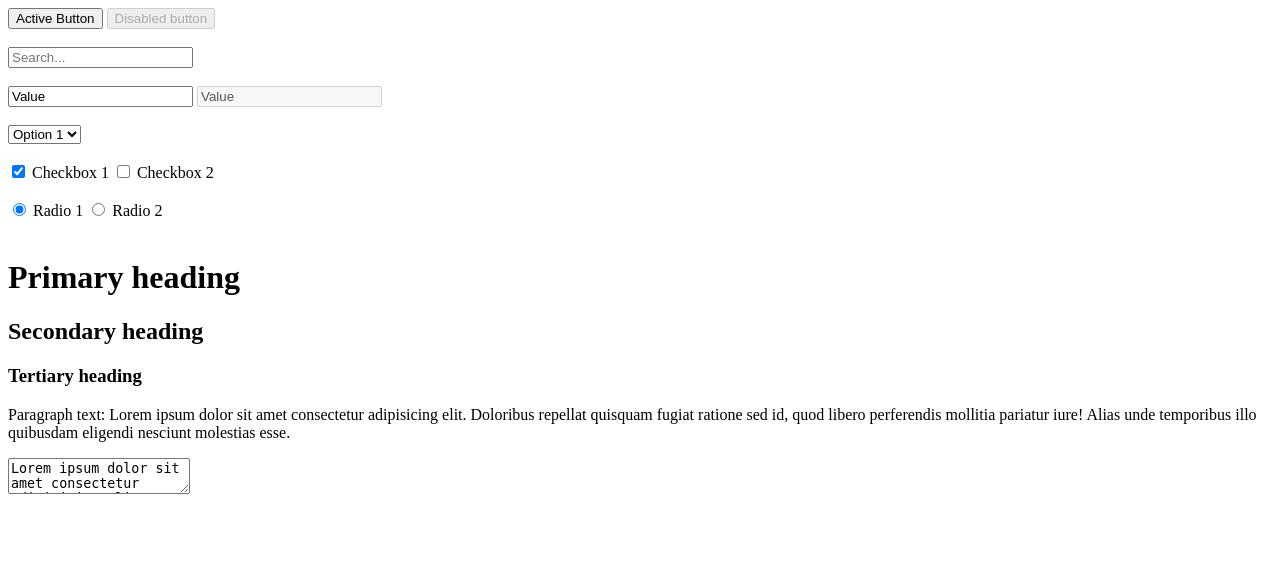
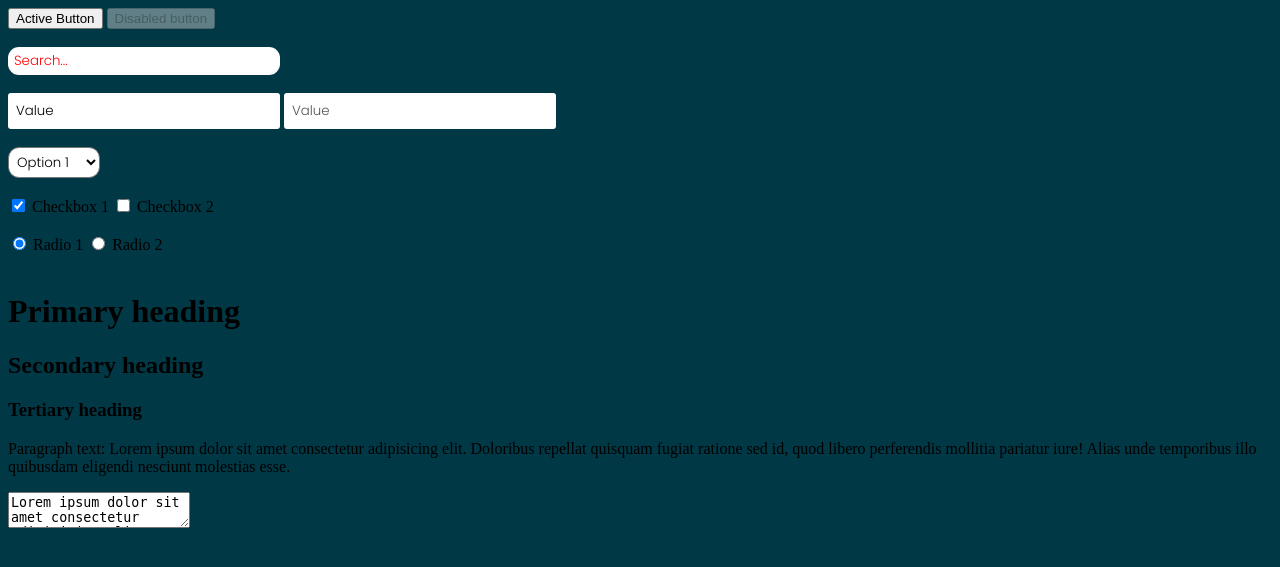
Before and after one commit to Seniru/boat-safari-trip-management, a PHP site: page /components.html in a window 1280 px wide. Shown: the top 567 px of the page. Run offline with PHP 8.4, Linux system fonts and the light colour scheme.

Commit message:
Design components
- Input (text, number)
- Search
- Dropdowns (pending)

```diff
--- a/styles/components.css
+++ b/styles/components.css
@@ -1,6 +1,6 @@
 /* document style */
 body {
-
+	background-color: #013845;
 }
 
 /* header style */
@@ -54,14 +54,47 @@ button:active {
 }
 
 /* input (text, number) style */
-input[type=text][type=number] {
+input[type=text], input[type=number] {
+	background-color: #FFFFFF;
+	border-radius: 3px;
+	padding: 8px;
+	border: 0;
+	outline: none;
+	border-bottom: 2px solid invisible;
+	font-family: "Poppins", sans-serif;
+  	font-weight: 300;
+  	font-style: normal
+}
 
+
+input[type=text]:focus, input[type=number]:focus {
+	border-bottom: 2px solid #FDF526;
 }
 
 /* search style */
 input[type=search] {
+	background-color: white;
+	outline: none;
+	border: none;
+	border-radius: 11px;
+	font-family: "Poppins", sans-serif;
+  	font-weight: 300;
+  	font-style: normal;
+	padding: 4px 10px 4px 6px;
+}
 
+input[type=search]:active {
+	outline: none;
 }
+
+::placeholder {
+	color: red;
+	opacity: 1;
+  }
+
+  ::-ms-input-placeholder {
+	color: red;
+  }
 
 /* checkbox (default) style */
 input[type=checkbox] {
@@ -85,12 +118,23 @@ input[type=radio]:checked {
 
 /* dropdown menu style */
 select {
-
+	background-color: white;
+	border-radius: 11px;
+	padding: 4px;
+	padding-right: 10px;
+	font-family: "Poppins", sans-serif;
+  	font-weight: 300;
+  	font-style: normal;
+	outline: none;
 }
 
-/* dropdown option style */
+/* dropdown option style
+	TODO: fix this
+*/
 select > option {
-
+	background-color: #A4C1CB;
+	border: 0;
+	border-bottom: 1px solid #707070;
 }
 
 /* textarea style */
```
